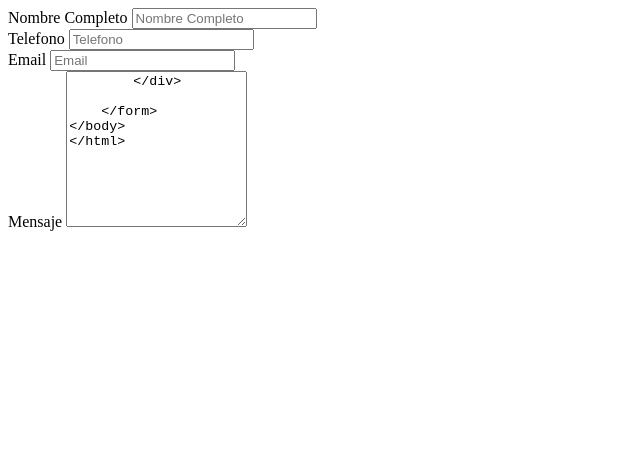
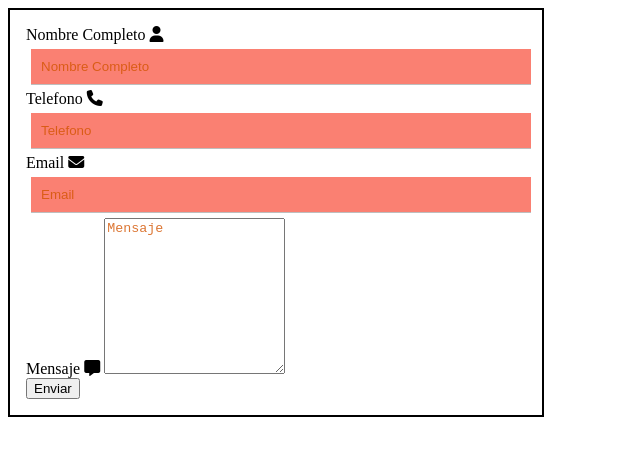
Before and after one commit to FranciscoMasiello/Laboratorio, a plain HTML site: page Clase 09.2 Formulario Grid/index.html in a window 1280 px wide. Shown: the whole page, without its empty margins (0-640 px from the left). Drawn offline with Linux system fonts and the light colour scheme.

Commit message:
clase 09 formulario grid

```diff
--- a/Clase 09.2 Formulario Grid/index.html
+++ b/Clase 09.2 Formulario Grid/index.html
@@ -3,27 +3,35 @@
 <head>
     <meta charset="UTF-8">
     <meta name="viewport" content="width=device-width, initial-scale=1.0">
+    <link rel="stylesheet" href="style.css">
+    <link rel="stylesheet" href="https://cdnjs.cloudflare.com/ajax/libs/font-awesome/6.4.0/css/all.min.css" integrity="sha512-iecdLmaskl7CVkqkXNQ/ZH/XLlvWZOJyj7Yy7tcenmpD1ypASozpmT/E0iPtmFIB46ZmdtAc9eNBvH0H/ZpiBw==" crossorigin="anonymous" referrerpolicy="no-referrer">
     <title>Document</title>
 </head>
 <body>
     <form>
         <div class="input">
             <label>Nombre Completo</label>
+            <i class="fa-solid fa-user"></i>
             <input type="text" required placeholder="Nombre Completo">
         </div>
         <div class="input">
             <label>Telefono</label>
+            <i class="fa-solid fa-phone"></i>
             <input type="phone" required placeholder="Telefono">
         </div>
         <div class="input">
             <label>Email</label>
+            <i class="fa-solid fa-envelope"></i>
             <input type="email" required placeholder="Email">
         </div>
         <div class="input">
             <label>Mensaje</label>
-            <textarea rows="10" required placeholder="Mensaje">
+            <i class="fa-solid fa-message"></i>
+            <textarea rows="10" required placeholder="Mensaje"></textarea>
         </div>
-
+        <div class="submit">
+            <button type="submit">Enviar</button>
+        </div>
     </form>
 </body>
 </html>
--- a/Clase 09.2 Formulario Grid/style.css
+++ b/Clase 09.2 Formulario Grid/style.css
@@ -0,0 +1,35 @@
+form{
+    width: 500px;
+    border: solid 2px #000;
+    padding: 1rem;
+}
+input{
+    width: 100%;
+    padding: 10px;
+    margin: 5px;
+    box-sizing: border-box;
+    background: none;
+    border: none;
+    border-bottom: 1px solid #bebebe;
+}
+
+input:focus{
+    border: none !important;
+    border-bottom: 3px solid #D35400 !important;
+}
+
+::placeholder{
+    color: #D35400;
+    opacity: 0.8;
+}
+input:valid{
+    color: green;
+    background-color: aquamarine !important;
+}
+input:invalid{
+    color: red;
+    background-color: salmon !important;
+}
+input:required{
+    background-color: beige;
+}
```
